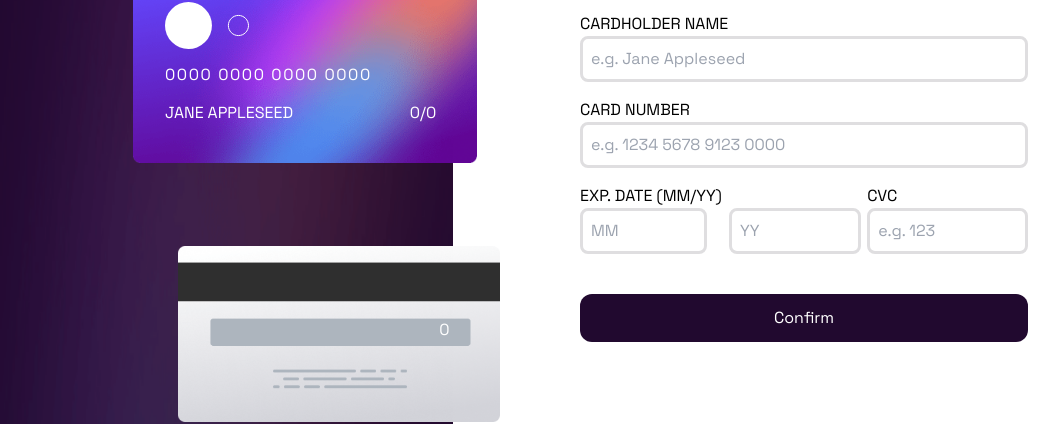
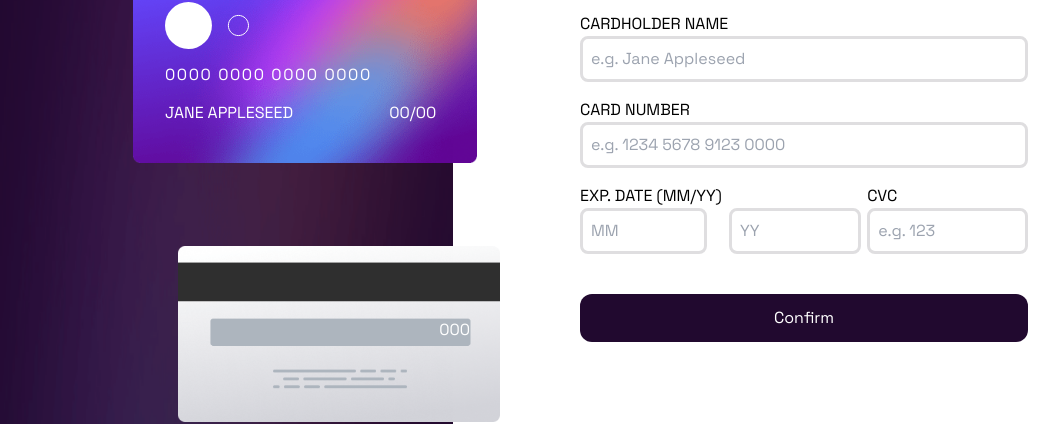
Before and after one commit to teonateona12/Interactive-card-details, a React (Create React App) app: page / in a window 1280 px wide. Shown: the part 257-681 px from the top of the page, without its empty margins (59-1118 px from the left). Built offline with nearby package versions, Linux system fonts and the light colour scheme.

Commit message:
Final changing

```diff
--- a/src/components/CardInputs.tsx
+++ b/src/components/CardInputs.tsx
@@ -30,7 +30,6 @@ const CardInputs = ({
       setNameError("Can’t be blank");
     } else {
       setNameError("");
-      //console.log(borderColor)
     }
     if (String(inputMm).length !== 2) {
       setMmError("Can’t be blank");
--- a/src/components/Main.tsx
+++ b/src/components/Main.tsx
@@ -7,13 +7,13 @@ import ThankYou from "./ThankYou";
 import { useState } from "react";
 
 const Main = () => {
-  const [cvc, setCvc] = useState(0);
+  const [cvc, setCvc] = useState<number | string>("000");
   const [cardNumber, setCardNumber] = useState<number | string>(
     "0000 0000 0000 0000"
   );
   const [name, setName] = useState("JANE APPLESEED");
-  const [day, setDay] = useState(0);
-  const [month, setMonth] = useState(0);
+  const [day, setDay] = useState<number | string>("00");
+  const [month, setMonth] = useState<number | string>("00");
   const [ifFormIscorrect, setIfFormIscorrect] = useState(true);
   return (
     <div className="lg:flex  ">
--- a/src/components/interfaces.tsx
+++ b/src/components/interfaces.tsx
@@ -1,5 +1,5 @@
 export interface CardInputsProps {
-  setCvc: (value: number) => void;
+  setCvc: (value: number| string) => void;
   setCardNumber: (value: string | number) => void;
   setName: (value: string) => void;
   setDay: (value: number) => void;
```
